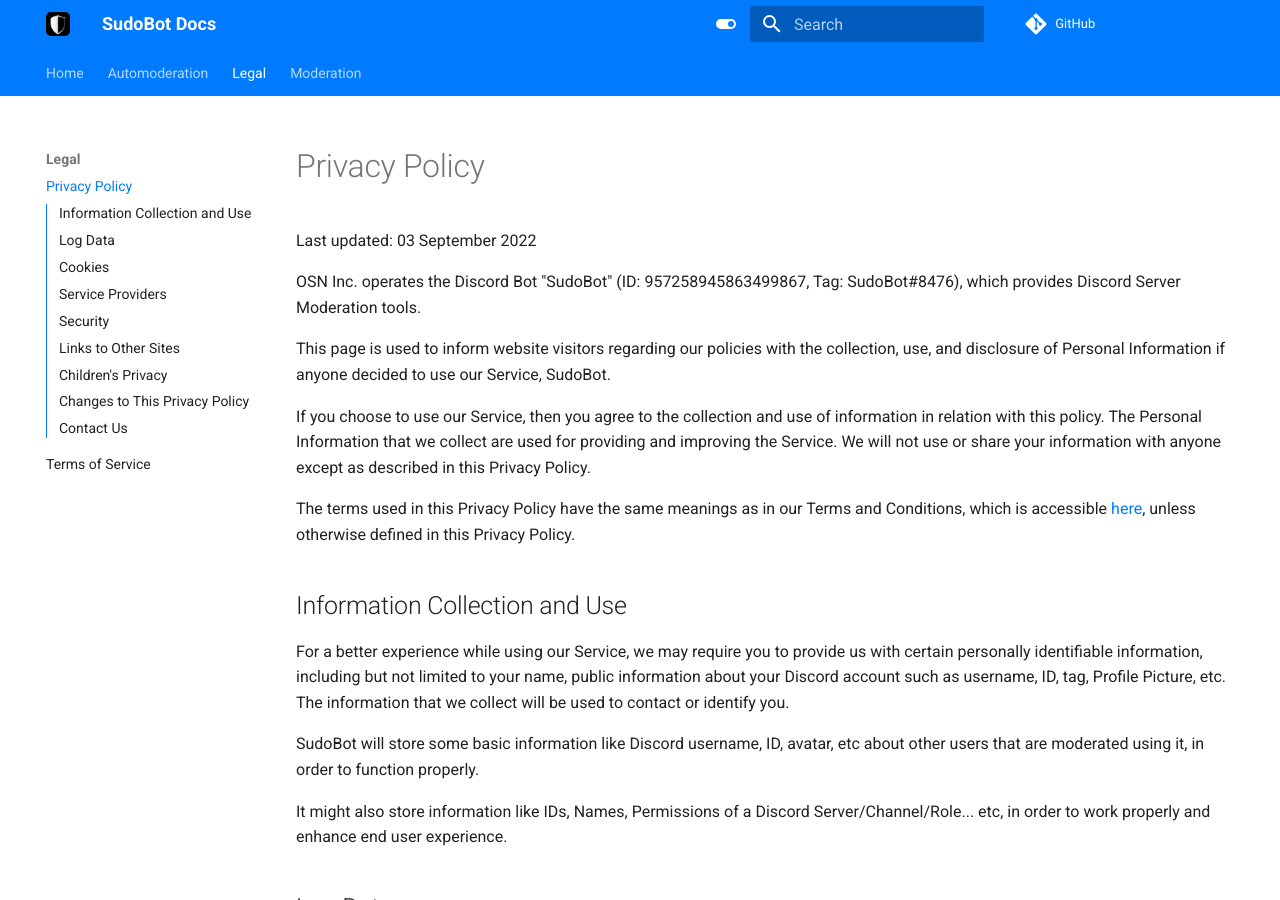
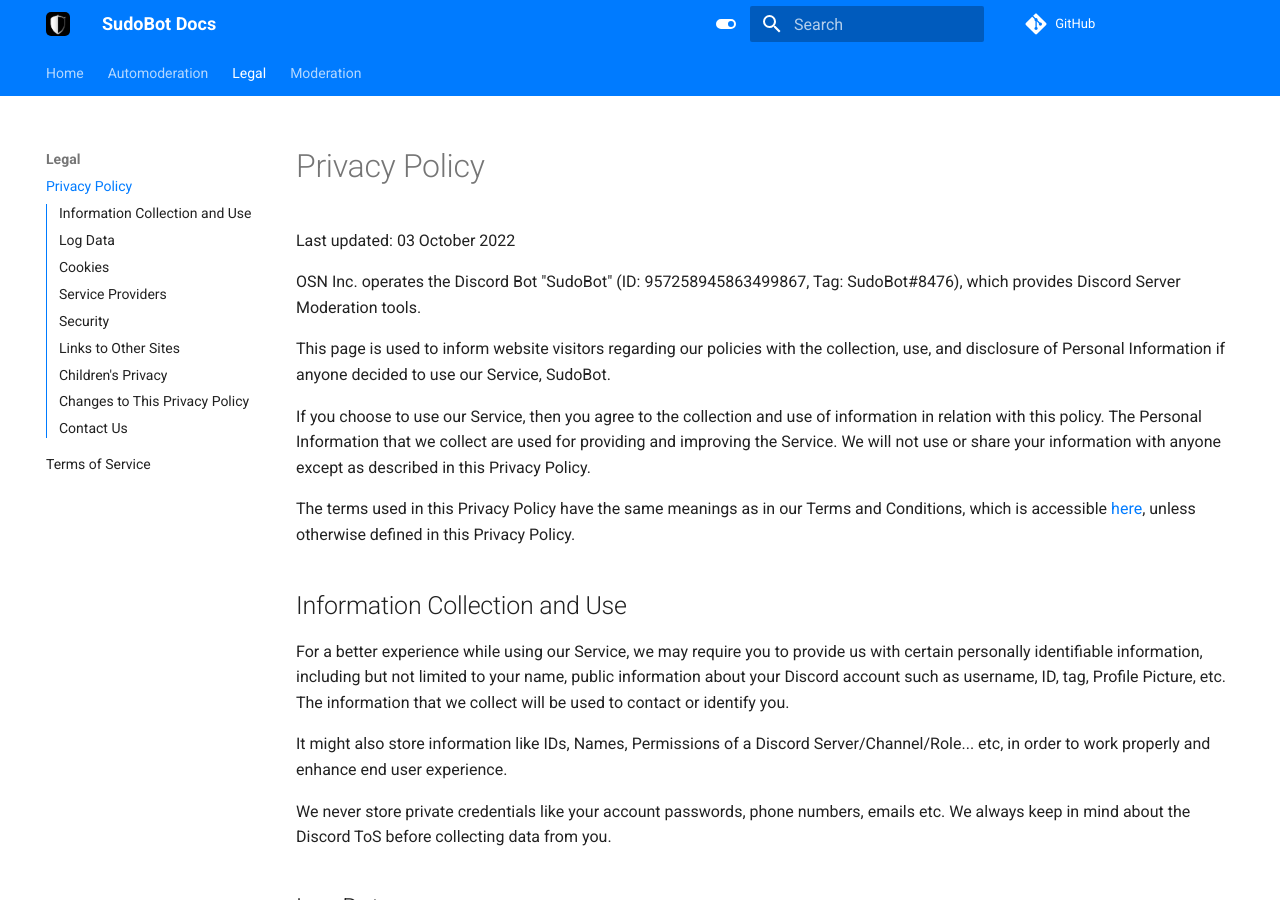
Before and after one commit to onesoft-sudo/sudobot, an MkDocs documentation site: the page built from docs/legal/privacy.md, in a window 1280 px wide and 900 px high. Built offline with MkDocs 1.6.1 and Material for MkDocs 9.7.7, drawn with Linux system fonts in a browser that asks for light colours; comment, search, counter and statistics services are not loaded; the version menu is left out.

Commit message:
docs: update privacy policy

```diff
--- a/docs/legal/privacy.md
+++ b/docs/legal/privacy.md
@@ -1,5 +1,5 @@
 # Privacy Policy
-Last updated: 03 September 2022
+Last updated: 03 October 2022
 
 OSN Inc. operates the Discord Bot "SudoBot" (ID: 957258945863499867, Tag: SudoBot#8476), which provides Discord Server Moderation tools.
 
@@ -13,9 +13,12 @@
 
 For a better experience while using our Service, we may require you to provide us with certain personally identifiable information, including but not limited to your name, public information about your Discord account such as username, ID, tag, Profile Picture, etc. The information that we collect will be used to contact or identify you.
 
-SudoBot will store some basic information like Discord username, ID, avatar, etc about other users that are moderated using it, in order to function properly.
+<!-- SudoBot will store some basic information like Discord username, ID, avatar, etc about other users that are moderated using it, in order to function properly.
+-->
 
 It might also store information like IDs, Names, Permissions of a Discord Server/Channel/Role... etc, in order to work properly and enhance end user experience.
+
+We never store private credentials like your account passwords, phone numbers, emails etc. We always keep in mind about the Discord ToS before collecting data from you.
 
 ## Log Data
 
```
